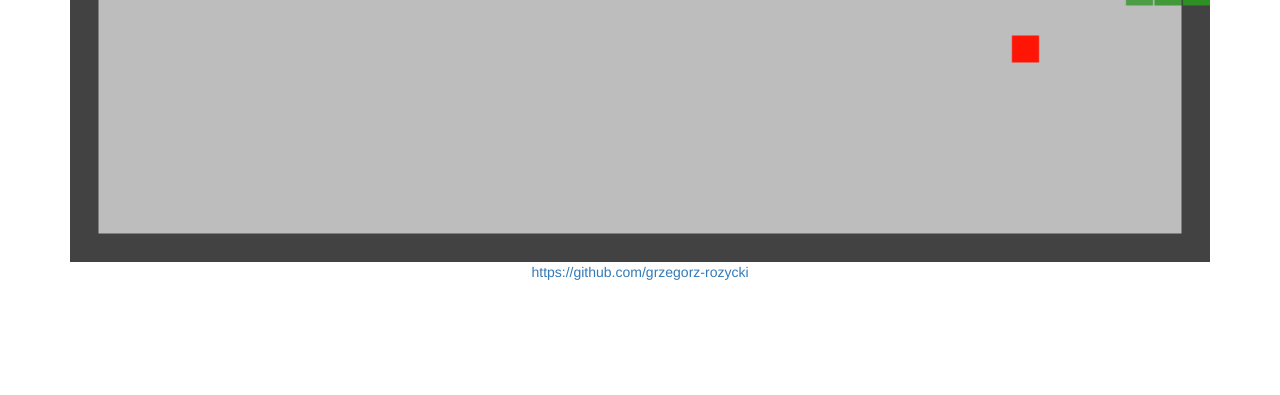
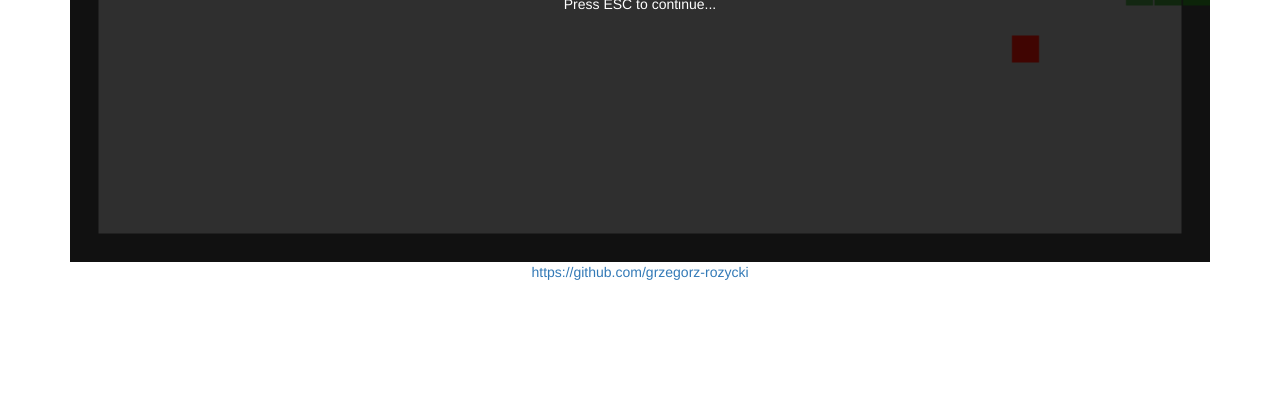
Before and after one commit to grzegorz-rozycki/snake-js, a plain HTML site: page index.html in a window 1280 px wide. Shown: the part 405-800 px from the top of the page. Drawn offline with nearby package versions, Linux system fonts and the light colour scheme.

Commit message:
Show curtain on game end

```diff
--- a/css/main.css
+++ b/css/main.css
@@ -11,6 +11,28 @@
     text-align: right;
 }
 
+#canvas-wrapper {
+    position: relative;
+}
+
+#game-over-curtain {
+    display: flex;
+    flex-direction: column;
+    align-items: center;
+    justify-content: center;
+
+    position: absolute;
+    top: 0;
+    right: 0;
+    bottom: 0;
+    left: 0;
+    margin: 0 15px;
+
+    background: rgba(0, 0, 0, 0.75);
+    color: #fff;
+}
+
+
 footer {
     text-align: center;
 }
--- a/index.html
+++ b/index.html
@@ -20,15 +20,14 @@
               </div>
               <div class="modal-body">
                 <p>
-                    <button type="button" class="btn btn-warning" onclick="snake.restart()">
+                    <button type="button" class="btn btn-warning" tabindex="0" onclick="snake.restart()">
                         Restart game
                     </button>
                     Your progress will be lost...
                 </p>
               </div>
               <div class="modal-footer">
-                <button type="button" class="btn btn-default" data-dismiss="modal">Close</button>
-
+                <button type="button" class="btn btn-default"  tabindex="0" data-dismiss="modal">Close</button>
               </div>
             </div><!-- /.modal-content -->
           </div><!-- /.modal-dialog -->
@@ -58,6 +57,10 @@
             <canvas id="canvas" width="800" height="400" tabindex="0" class="col-xs-12">
                 Your browser doesn't support the canvas element...
             </canvas>
+            <div id="game-over-curtain" class="hidden">
+              <h2>GAME OVER</h2>
+              <p>Press ESC to continue...</p>
+            </div>
           </div>
           <footer class="row">
             <p class="col-xs-12">
--- a/js/graphics.js
+++ b/js/graphics.js
@@ -115,6 +115,4 @@ Graphics.prototype.adjustAlpha = function () {
         this.alphaDesc = true;
         this.alphaMask = 1;
     }
-
-
 };
--- a/js/snake.js
+++ b/js/snake.js
@@ -17,6 +17,7 @@ window.snake = (function () {
     conf.selector.level = '#level';  // id of level label
     conf.selector.status = '#status';// id of status label
     conf.selector.menu = '#menu-modal';
+    conf.selector.curtain = '#game-over-curtain';
     conf.tileSize = 20;              // size of tile in pixels; this will be recalculated on init
     conf.mapHeight = 20;             // game map height in tiles; pixels = tileSize * mapHeight
     conf.mapWidth = 40;              // game map width in tiles; pixels = tileSize * mapWidth
@@ -38,6 +39,7 @@ window.snake = (function () {
         isOver = true;
         module.graphics.isPulsing = true;
         writeToElement('status', 'Game over');
+        domElement.curtain.classList.remove('hidden');
     }
 
     function collectionHandler() {
@@ -56,9 +58,7 @@ window.snake = (function () {
         }
 
     }
-    /**
-     *
-     */
+
     function step() {
         var now = Date.now();
 
@@ -101,8 +101,9 @@ window.snake = (function () {
             // determine tile size in pixels
             canvas = document.querySelector(conf.selector.canvas);
             conf.tileSize = Math.min(Math.round(canvas.width / conf.mapWidth),
-                    (Math.round(canvas.height / conf.mapHeight)));
+                (Math.round(canvas.height / conf.mapHeight)));
             // get needed DOM element reference
+            domElement.curtain = document.querySelector(conf.selector.curtain);
             domElement.score = document.querySelector(conf.selector.score);
             domElement.level = document.querySelector(conf.selector.level);
             domElement.status = document.querySelector(conf.selector.status);
@@ -157,7 +158,7 @@ window.snake = (function () {
         return (loop.frameRequest !== null);
     };
 
-    api.toggle = function() {
+    api.toggle = function () {
         if (api.isRunning()) {
             api.stop();
         } else {
@@ -188,7 +189,8 @@ window.snake = (function () {
         module.graphics.isPulsing = false;
         module.physics.init(conf.initLength, conf.initPosition);
         $(conf.selector.menu).modal('hide');  // will trigger api.start
+        domElement.curtain.classList.add('hidden');
     };
 
     return Object.freeze(api);
-} ());
+}());
```
